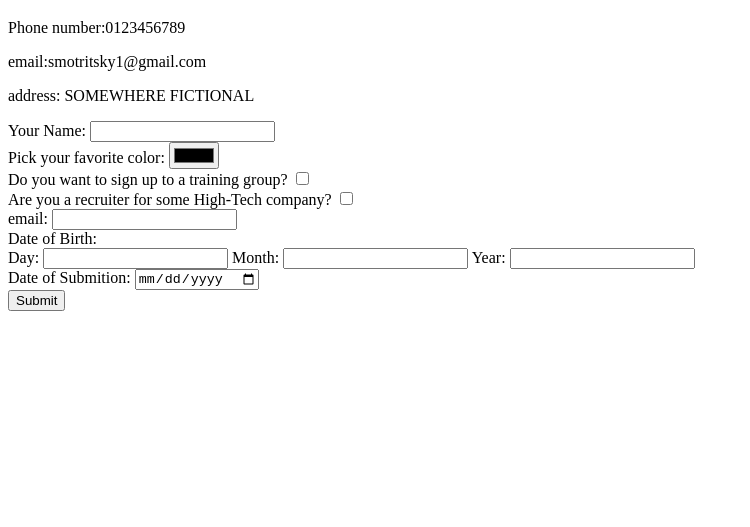
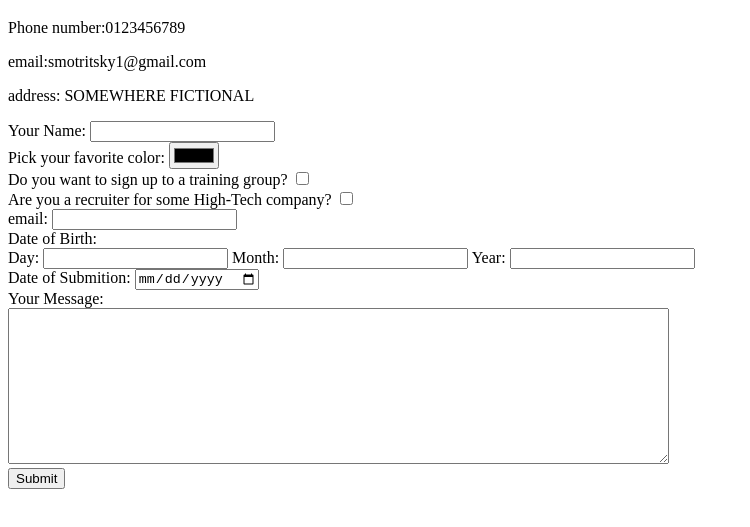
Before and after one commit to smotrdan1/html_udemy, a plain HTML site: page Web Development/HTML- Personal Site/Contact me.html in a window 1280 px wide. Shown: the part 61-588 px from the top of the page, without its empty margins (0-750 px from the left). Drawn offline with Linux system fonts and the light colour scheme.

Commit message:
updated
update to Cotntace me , using the forms to accses the email app.

```diff
--- a/Web Development/HTML- Personal Site/Contact me.html
+++ b/Web Development/HTML- Personal Site/Contact me.html
@@ -11,7 +11,7 @@
   <p>Phone number:0123456789</p>
   <p>email:smotritsky1@gmail.com</p>
   <p>address: SOMEWHERE FICTIONAL</p>
-  <form class="" action="index.html" method="post">
+  <form action="mailto:smotritsky1@gmail.com" method="post" enctype="text/plain">
     <label>Your Name:</label>
     <input type="text" name="" value="">
     <br>
@@ -39,6 +39,10 @@
     <label>Date of Submition:</label>
     <input type="date" name="" >
     <br>
+    <label>Your Message: </label>
+    <br>
+    <textarea name="name" rows="10" cols="80"></textarea>
+    <br>
     <input type="submit" name="">
 
   </form>
```
